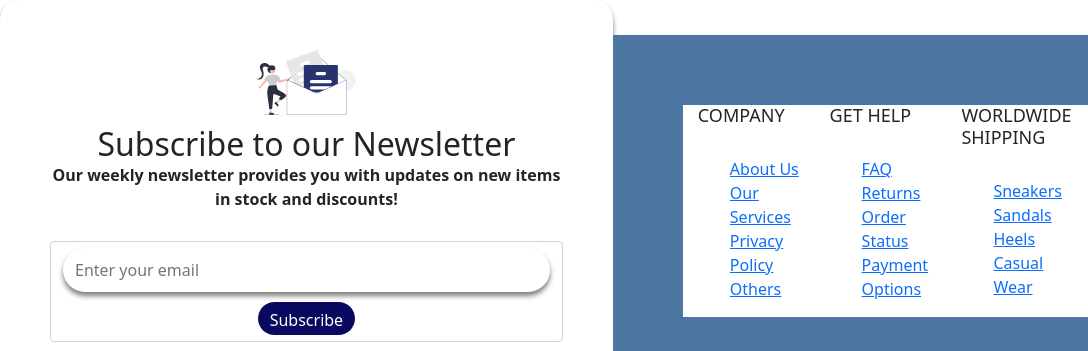
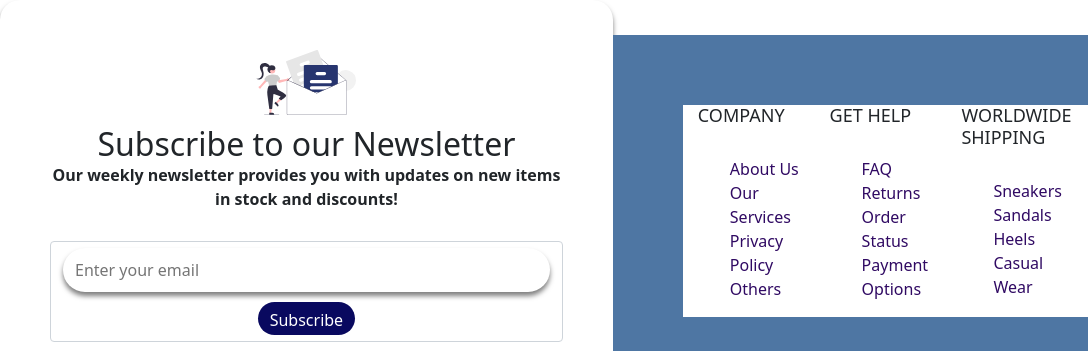
Before and after one commit to andrewnjoguu/ndula-footwear, a plain HTML site: page index.html in a window 1280 px wide. Shown: the top 351 px of the page, 0-1088 px from the left. Drawn offline with nearby package versions, Linux system fonts and the light colour scheme.

Commit message:
add links styles

```diff
--- a/css/style.css
+++ b/css/style.css
@@ -78,4 +78,13 @@ ul{
     font-size: 18px;
     margin-bottom: 30px;
     text-transform: uppercase;
+    position: relative;
 }
+.footer-col ul li a{
+    font-size: 16px;
+    color: rgb(48, 10, 99);
+    text-decoration: none;
+    font-weight: 1300;
+    display: block;
+    transition: all 0.3s ease;
+}
```
